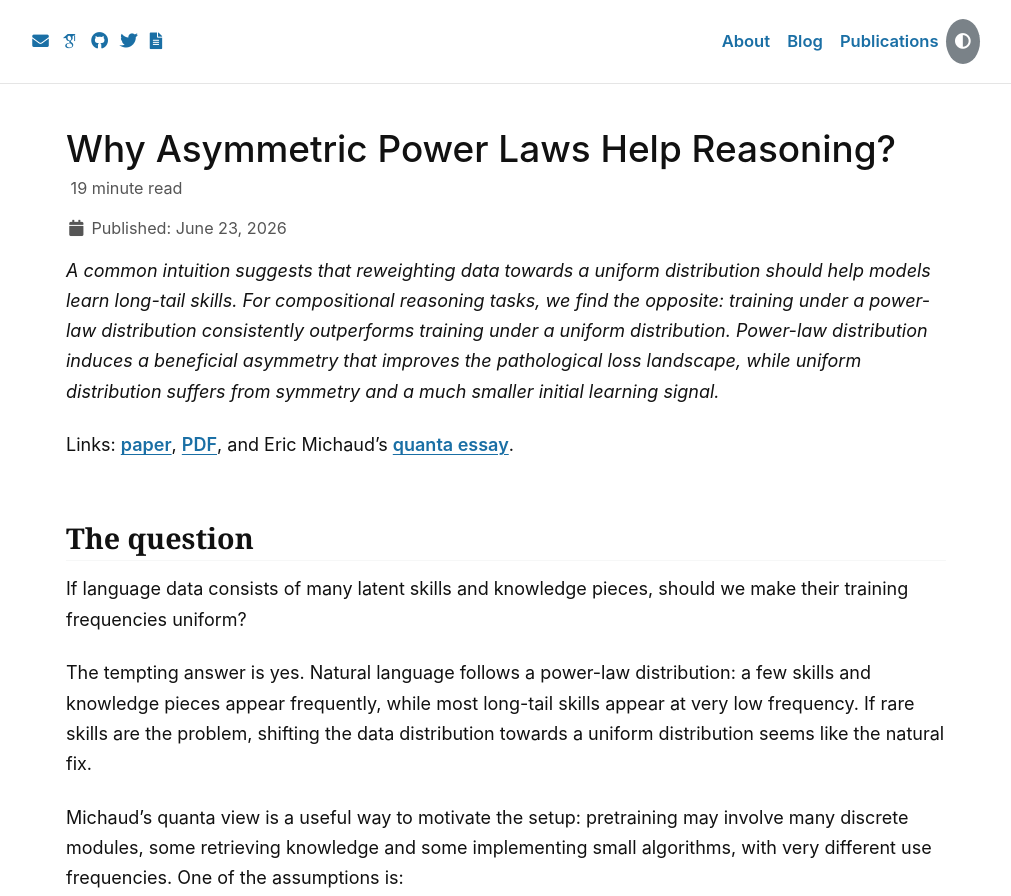
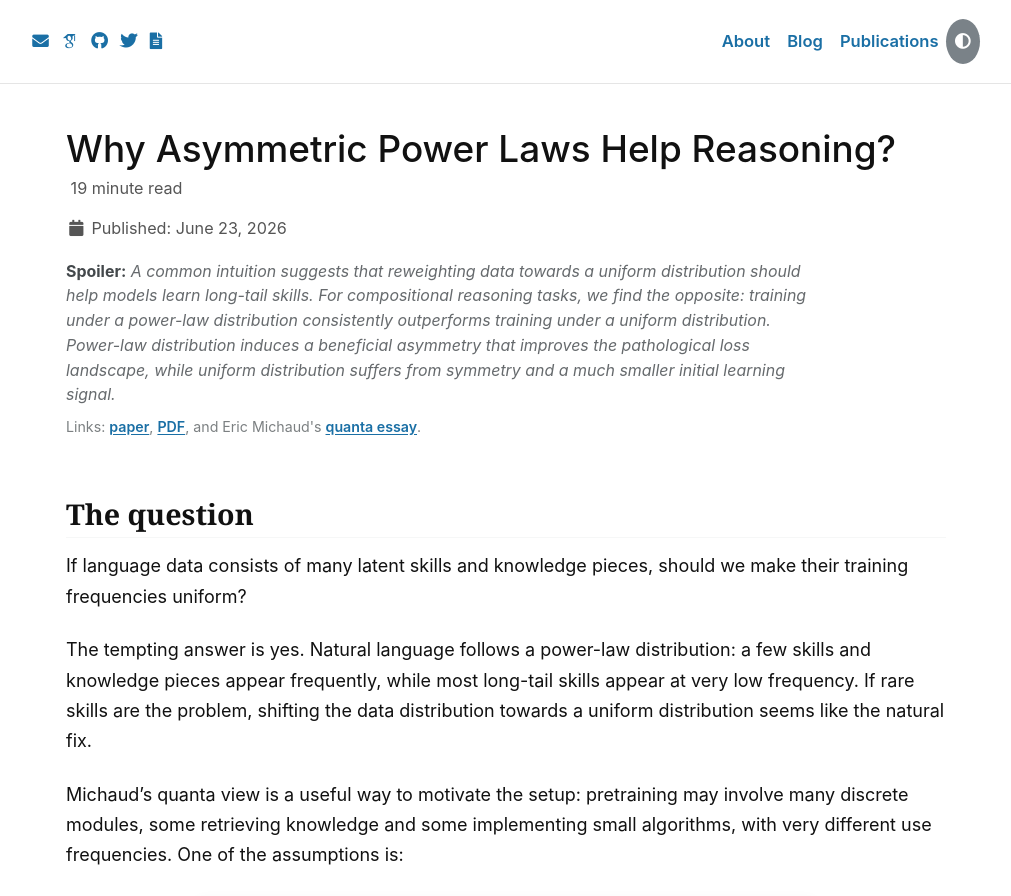
Before and after one commit to zixuan-wang-dlt/zixuan-wang-dlt.github.io, a Jekyll site: the page built from _posts/2026-06-23-power-law-compositional-reasoning.md, in a window 1280 px wide. Shown: the top 896 px of the page, without its empty margins (134-1145 px from the left). Built offline with Jekyll 4.4.1, drawn with Linux system fonts in a browser that asks for light colours; some web fonts are replaced; formulas are drawn with MathJax 3; comment, search, counter and statistics services are not loaded.

Commit message:
Adjust power-law blog opening typography

```diff
--- a/_posts/2026-06-23-power-law-compositional-reasoning.md
+++ b/_posts/2026-06-23-power-law-compositional-reasoning.md
@@ -20,9 +20,9 @@ toc: true
 toc_sticky: true
 ---
 
-*A common intuition suggests that reweighting data towards a uniform distribution should help models learn long-tail skills. For compositional reasoning tasks, we find the opposite: training under a power-law distribution consistently outperforms training under a uniform distribution. Power-law distribution induces a beneficial asymmetry that improves the pathological loss landscape, while uniform distribution suffers from symmetry and a much smaller initial learning signal.*
+<p class="powerlaw-spoiler"><strong>Spoiler:</strong> A common intuition suggests that reweighting data towards a uniform distribution should help models learn long-tail skills. For compositional reasoning tasks, we find the opposite: training under a power-law distribution consistently outperforms training under a uniform distribution. Power-law distribution induces a beneficial asymmetry that improves the pathological loss landscape, while uniform distribution suffers from symmetry and a much smaller initial learning signal.</p>
 
-Links: [paper](https://arxiv.org/abs/2604.22951), [PDF](https://arxiv.org/pdf/2604.22951), and Eric Michaud's [quanta essay](https://ericjmichaud.com/quanta/).
+<p class="powerlaw-links">Links: <a href="https://arxiv.org/abs/2604.22951">paper</a>, <a href="https://arxiv.org/pdf/2604.22951">PDF</a>, and Eric Michaud's <a href="https://ericjmichaud.com/quanta/">quanta essay</a>.</p>
 
 ## The question
 
--- a/_sass/_page.scss
+++ b/_sass/_page.scss
@@ -139,6 +139,33 @@
 
     strong {
       color: mix(#000, $text-color, 8%);
+    }
+  }
+
+  .powerlaw-spoiler {
+    max-width: 760px;
+    margin: 1.1em 0 0.55em;
+    color: mix(#fff, $text-color, 16%);
+    font-size: 0.92em;
+    font-style: italic;
+    line-height: 1.55;
+
+    strong {
+      color: mix(#000, $text-color, 8%);
+      font-style: normal;
+      font-weight: 700;
+    }
+  }
+
+  .powerlaw-links {
+    margin: 0 0 1.8em;
+    color: mix(#fff, $text-color, 28%);
+    font-family: $sans-serif;
+    font-size: 0.82em;
+    line-height: 1.45;
+
+    a {
+      font-weight: 600;
     }
   }
 
```
